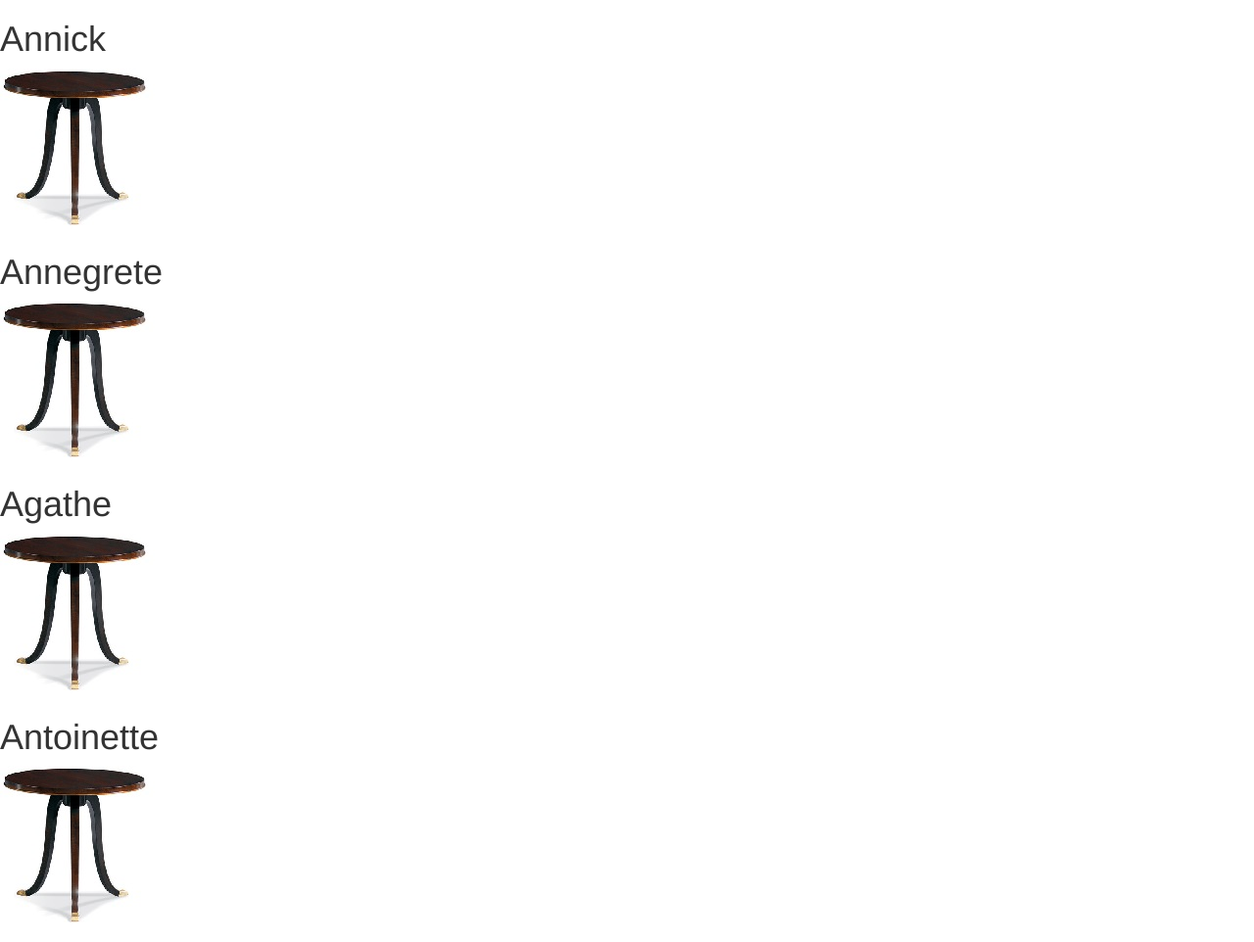
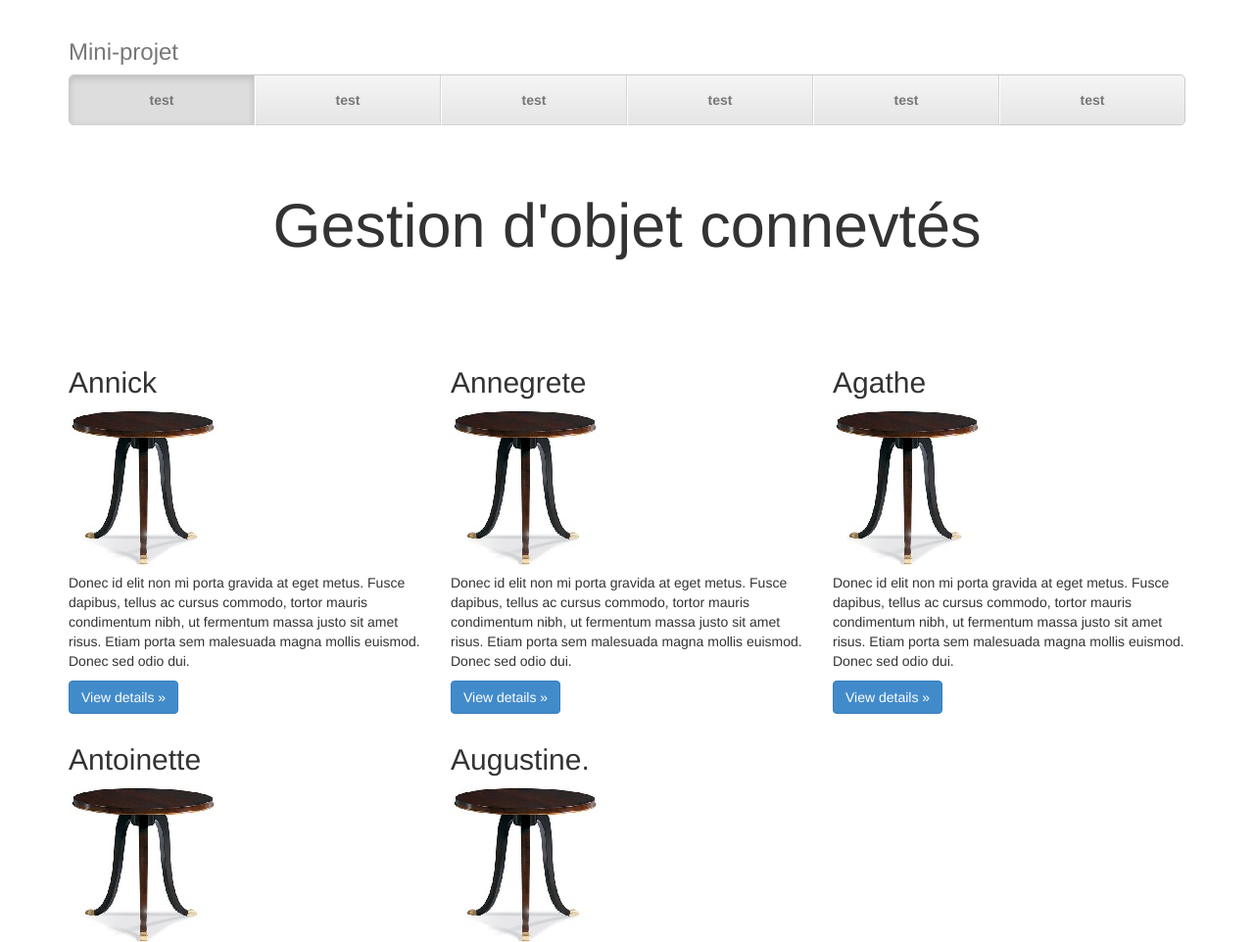
Before and after one commit to hamzaaitmbarek/tables, a plain HTML site: page public/index.html in a window 1280 px wide. Shown: the top 962 px of the page at 98% size. Drawn offline with Linux system fonts and the light colour scheme.

Commit message:
petite modification

```diff
--- a/public/index.html
+++ b/public/index.html
@@ -1,23 +1,59 @@
 <!DOCTYPE html>
 <html ng-app="table">
-	<head>
-		<link rel="stylesheet" type="text/css" href="css/bootstrap.min.css"/>
-		<title>Suivi des tables</title>
-	</head>
-	<body>
+  <head>
+    <meta charset="utf-8">
+    <meta http-equiv="X-UA-Compatible" content="IE=edge">
+    <meta name="viewport" content="width=device-width, initial-scale=1">
+    <meta name="description" content="TABLES">
+    <meta name="author" content="DOSI">
 
-		<div ng-controller="TableController as tabs" >
-			<div ng-repeat="tab in tabs.tables">
-				<h1> {{tab.nom}} </h1>
-				<img ng-src="{{tab.image}}" />
-			</div>
-		</div>
+    <title>Tables</title>
+    <link href="css/bootstrap.min.css" rel="stylesheet">
+    <link href="css/justified-nav.css" rel="stylesheet">
+
+  </head>
+
+  <body ng-controller= "TableController as TableController">
+
+    <div class="container">
+
+      <div class="masthead">
+        <h3 class="text-muted">Mini-projet</h3>
+        <ul class="nav nav-justified">
+          <li class="active"><a href="#">test</a></li>
+          <li><a href="#">test</a></li>
+          <li><a href="#">test</a></li>
+          <li><a href="#">test</a></li>
+          <li><a href="#">test</a></li>
+          <li><a href="#">test</a></li>
+        </ul>
+      </div>
+
+      <!-- Jumbotron -->
+      <div class="jumbotron">
+        <h1>Gestion d'objet connevtés</h1>
+      </div>
+
+      <!-- Example row of columns -->
+      <div class="row" >
+        <div class="col-lg-4" ng-repeat="table in TableController.tables">
+          <h2>{{table.nom}}</h2>
+		  <img ng-src="{{table.image}}"/>
+          <p>Donec id elit non mi porta gravida at eget metus. Fusce dapibus, tellus ac cursus commodo, tortor mauris condimentum nibh, ut fermentum massa justo sit amet risus. Etiam porta sem malesuada magna mollis euismod. Donec sed odio dui. </p>
+          <p><a class="btn btn-primary" href="#" role="button">View details &raquo;</a></p>
+       </div>
+      </div>
+
+      <!-- Site footer -->
+      <div class="footer">
+        <p>&copy; Company 2014</p>
+      </div>
+
+    </div> <!-- /container -->
 
 
 
 		<script type="text/javascript" src="js/angular.min.js"></script>
 		<script type="text/javascript" src="js/app.js"></script>
-
-	</body>
-	</body>
+  </body>
 </html>
```
